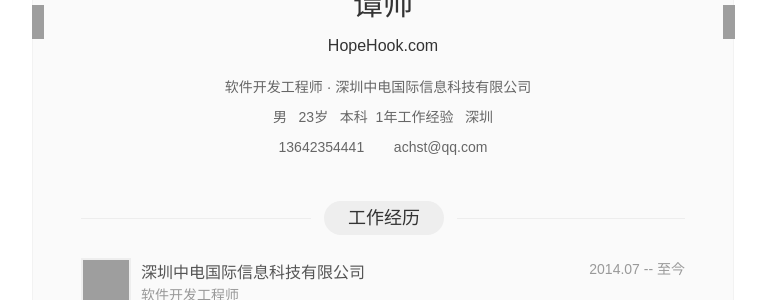
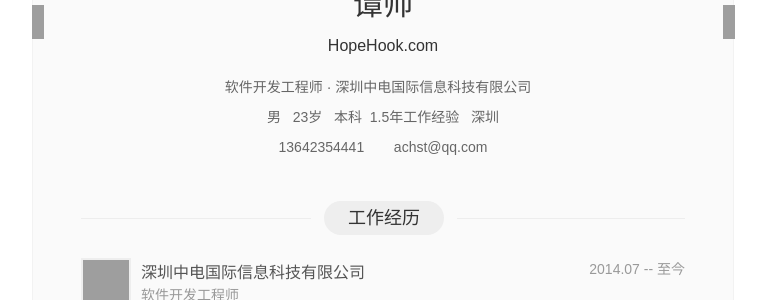
Before and after one commit to hopehook/HopeHook.com, a Jekyll site: the page assets/MyResume.html, which Jekyll copies as it is, in a window 1280 px wide and 900 px high. Shown: the part 207-507 px from the top of the window, without its empty margins (257-1023 px from the left). Built offline with Jekyll 4.4.1, drawn with Linux system fonts in a browser that asks for light colours; Markdown is read by kramdown in place of the engine named in the settings; grey boxes are pictures that could not be loaded.

Commit message:
Update MyResume.html

```diff
--- a/assets/MyResume.html
+++ b/assets/MyResume.html
@@ -330,7 +330,7 @@ span.active{color:#333;}
 						</div>
 						<div class="info_t">
 							<span class="base_info"><i></i>男&nbsp;&nbsp;&nbsp;23岁&nbsp;&nbsp;&nbsp;本科
-							<span class="job_span">&nbsp;1年工作经验</span><span class="birth_span dn">1992.01年出生</span>&nbsp;&nbsp;&nbsp;深圳</span>
+							<span class="job_span">&nbsp;1.5年工作经验</span><span class="birth_span dn">1992.01年出生</span>&nbsp;&nbsp;&nbsp;深圳</span>
 						</div>
 						<div class="info_b">
 							<span class="mobile"><i></i>13642354441</span>&nbsp;&nbsp;
```
